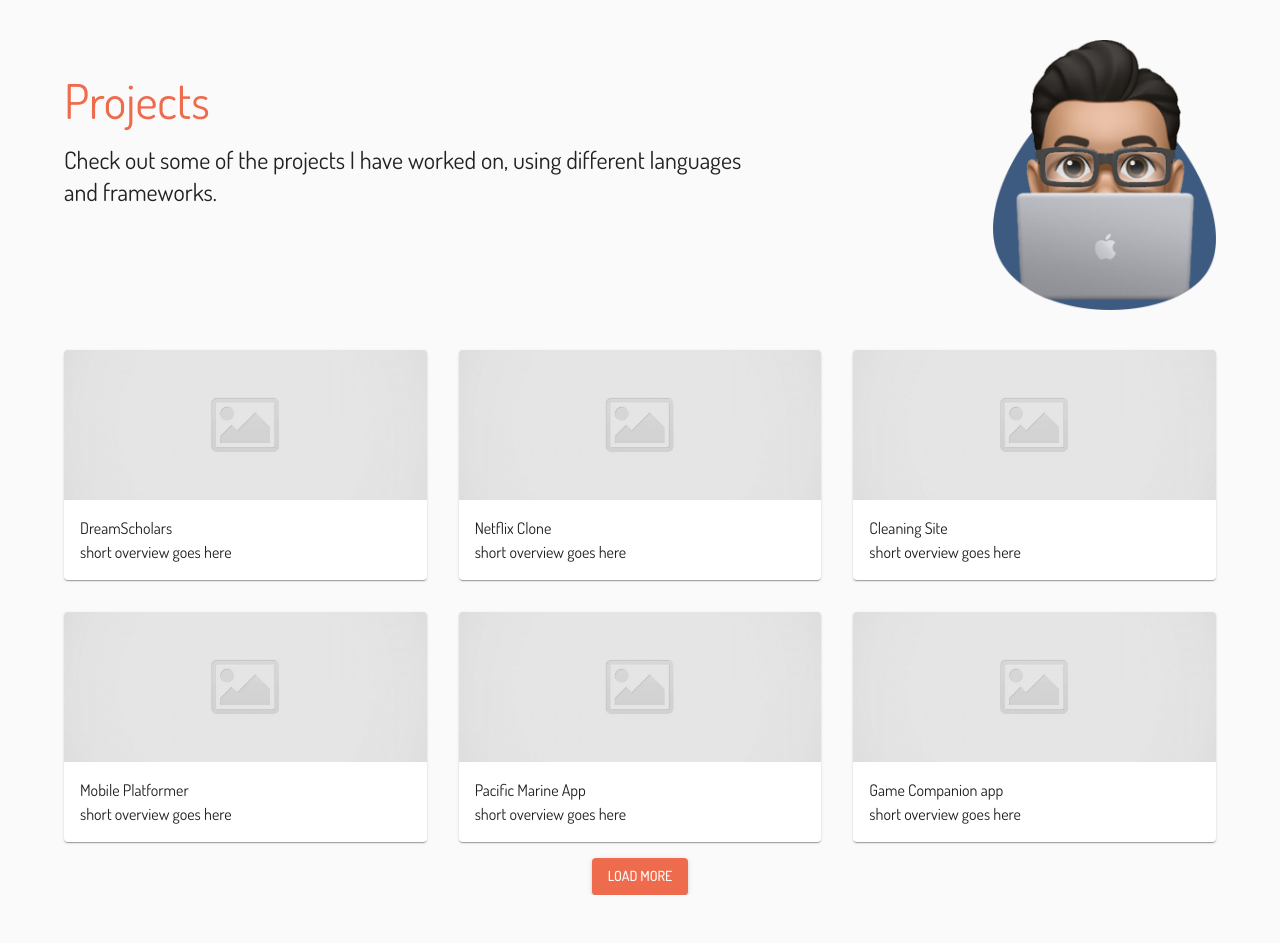
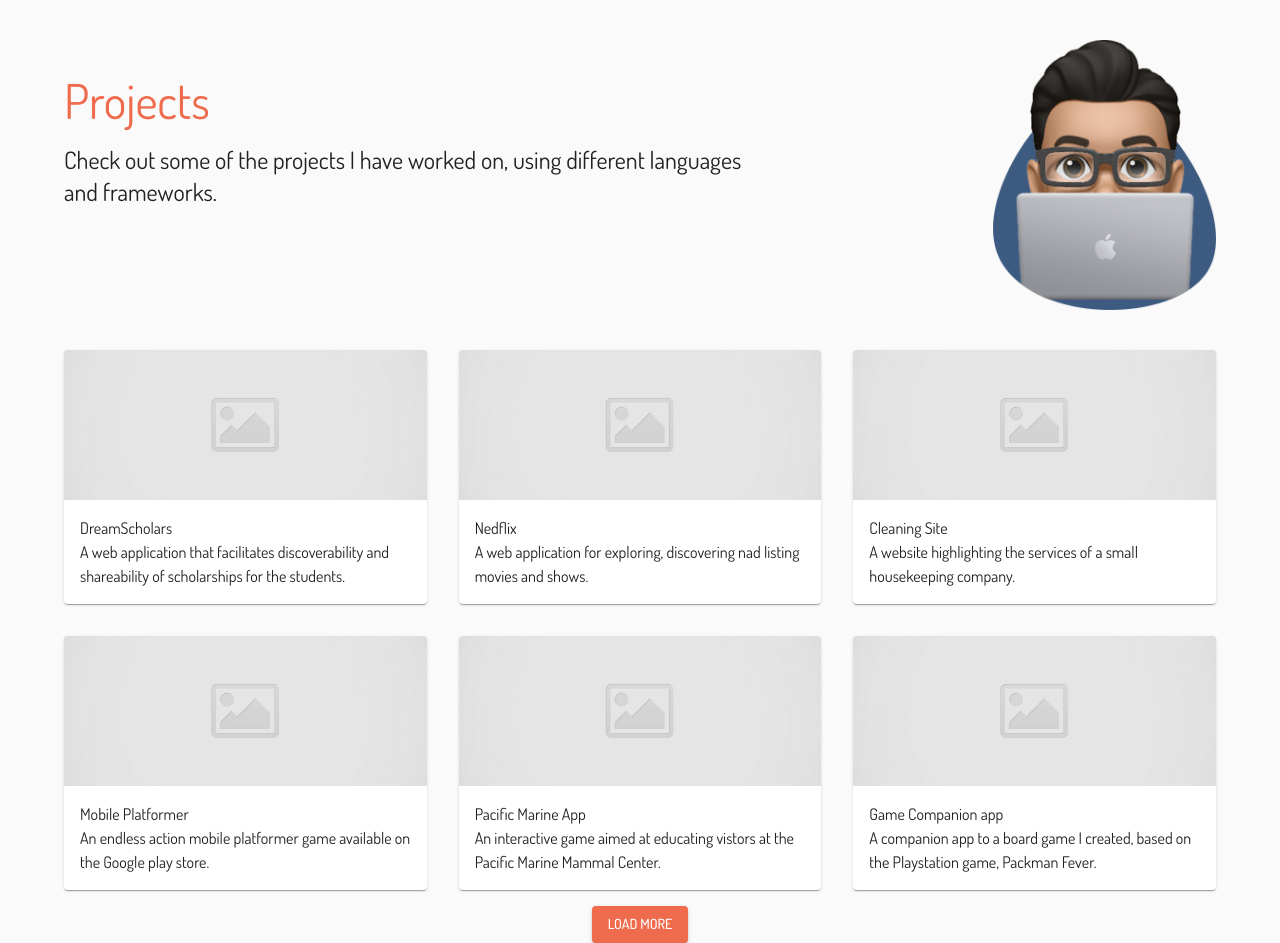
Before and after one commit to edwingl10/old-portfoliosite, a React (Create React App) app: page /projects in a window 1280 px wide. Before the commit the page ends 895 px from the top, so only its background shows below. Built offline with nearby package versions, Linux system fonts and the light colour scheme.

Commit message:
overview and links added to projects

```diff
--- a/src/data/Projects.js
+++ b/src/data/Projects.js
@@ -4,91 +4,101 @@ const Projects = [
   {
     id: 1,
     name: 'DreamScholars',
-    overview: 'short overview goes here',
+    overview:
+      'A web application that facilitates discoverability and shareability of scholarships for the students.',
     description: 'Description goes here.',
     type: 'web',
-    link: '',
+    link: 'https://dreamscholars.org/',
     mainImg: placeholderImg,
   },
   {
     id: 2,
-    name: 'Netflix Clone',
-    overview: 'short overview goes here',
+    name: 'Nedflix',
+    overview:
+      'A web application for exploring, discovering nad listing movies and shows.',
     description: 'Description goes here.',
     type: 'web',
-    link: '',
+    link: 'https://nedflix-2c9c4.web.app/',
     mainImg: placeholderImg,
   },
   {
     id: 3,
     name: 'Cleaning Site',
-    overview: 'short overview goes here',
+    overview:
+      'A website highlighting the services of a small housekeeping company.',
     description: 'Description goes here.',
     type: 'web',
-    link: '',
+    link: 'https://casamagda-b1768.web.app/',
     mainImg: placeholderImg,
   },
   {
     id: 4,
     name: 'Mobile Platformer',
-    overview: 'short overview goes here',
+    overview:
+      'An endless action mobile platformer game available on the Google play store.',
     description: 'Description goes here.',
     type: 'game',
-    link: '',
+    link: 'https://play.google.com/store/apps/details?id=com.Edlo.Trapd&hl=en_US&gl=US',
     mainImg: placeholderImg,
   },
   {
     id: 5,
     name: 'Pacific Marine App',
-    overview: 'short overview goes here',
+    overview:
+      'An interactive game aimed at educating vistors at the Pacific Marine Mammal Center.',
     description: 'Description goes here.',
     type: 'game',
-    link: '',
+    link: 'https://github.com/edwingl10/Pacific-Marine-App',
     mainImg: placeholderImg,
   },
   {
     id: 6,
     name: 'Game Companion app',
-    overview: 'short overview goes here',
+    overview:
+      'A companion app to a board game I created, based on the Playstation game, Packman Fever.',
     description: 'Description goes here.',
     type: 'game',
-    link: '',
+    link: 'https://github.com/edwingl10/PartyBashCompanion',
     mainImg: placeholderImg,
   },
   {
     id: 7,
     name: 'Search Engine',
-    overview: 'short overview goes here',
+    overview:
+      'A search engine of the web pages for the Information & Computer Sciences from UCI.',
     description: 'Description goes here.',
     type: 'other',
-    link: '',
+    link: 'https://github.com/edwingl10/Search-ED',
     mainImg: placeholderImg,
   },
   {
     id: 8,
     name: 'Fault Localization',
-    overview: 'short overview goes here',
+    overview:
+      'A program that finds which lines of code are most likely to break unit tests.',
     description: 'Description goes here.',
     type: 'other',
-    link: '',
+    link: 'https://github.com/edwingl10/fault-localization',
     mainImg: placeholderImg,
   },
   {
     id: 9,
     name: 'Operating System GUI',
-    overview: 'short overview goes here',
+    overview:
+      'A simple operating system that simulates multiple users writing to disks and printing files.',
     description: 'Description goes here.',
     type: 'other',
-    link: '',
+    link: 'https://github.com/edwingl10/OSGui',
     mainImg: placeholderImg,
   },
   {
     id: 10,
     name: 'Weather App',
-    overview: 'short overview goes here',
+    overview:
+      'A website to search and view weather information from various locations.',
     description: 'Description goes here.',
     type: 'web',
-    link: '',
+    link: 'https://github.com/edwingl10/infoweather',
     mainImg: placeholderImg,
   },
 ];
```
